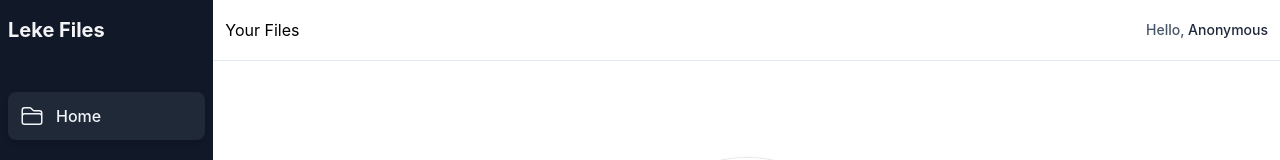
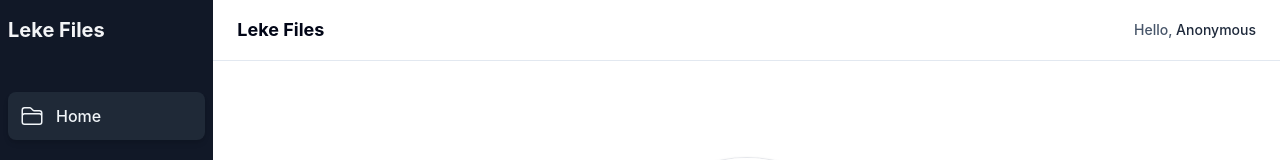
Before and after one commit to tolu-c/redesigned-octo-chainsaw, a React (Create React App) app in the folder files/: page / in a window 1280 px wide. Shown: the top 160 px of the page. Built offline with nearby package versions, Linux system fonts and the light colour scheme; no server answers.

Commit message:
fix: top navigation

```diff
--- a/files/src/components/UI/Layout/index.tsx
+++ b/files/src/components/UI/Layout/index.tsx
@@ -4,16 +4,18 @@ import { Bars3Icon } from "@heroicons/react/24/solid";
 import { Navbar } from "./Navbar";
 import { Sidebar } from "./Sidebar";
 import { AuthContext } from "../../../context/authContext";
+import { useLocation } from "react-router-dom";
 
 export const Layout: FC<LayoutProps> = ({ children }) => {
   const [openSidebar, setSidebar] = useState<boolean>(false);
   const { user } = useContext(AuthContext);
+  const location = useLocation();
 
   return (
     <div className="w-full grid grid-cols-1 md:grid-cols-8 lg:grid-cols-6 h-screen relative">
       <Navbar />
       <div className="col-auto md:col-span-6 lg:col-span-5 flex flex-col h-full">
-        <div className="w-full h-16 border-b border-slate-200 flex justify-between items-center p-3">
+        <div className="w-full h-16 border-b border-slate-200 flex justify-between items-center p-3 px-6">
           <span
             className="md:hidden text-slate-800 cursor-pointer"
             onClick={() => {
@@ -22,7 +24,11 @@ export const Layout: FC<LayoutProps> = ({ children }) => {
           >
             <Bars3Icon className="w-6 h-6" />
           </span>
-          <h2>Your Files</h2>
+          <h2 className="text-lg font-bold text-slate-950 capitalize">
+            {location.pathname === "/"
+              ? "Leke Files"
+              : location.pathname.split("/")[1]}
+          </h2>
           <p className="text-sm font-medium text-slate-600">
             Hello,{" "}
             <span className="text-slate-800 capitalize">
```
